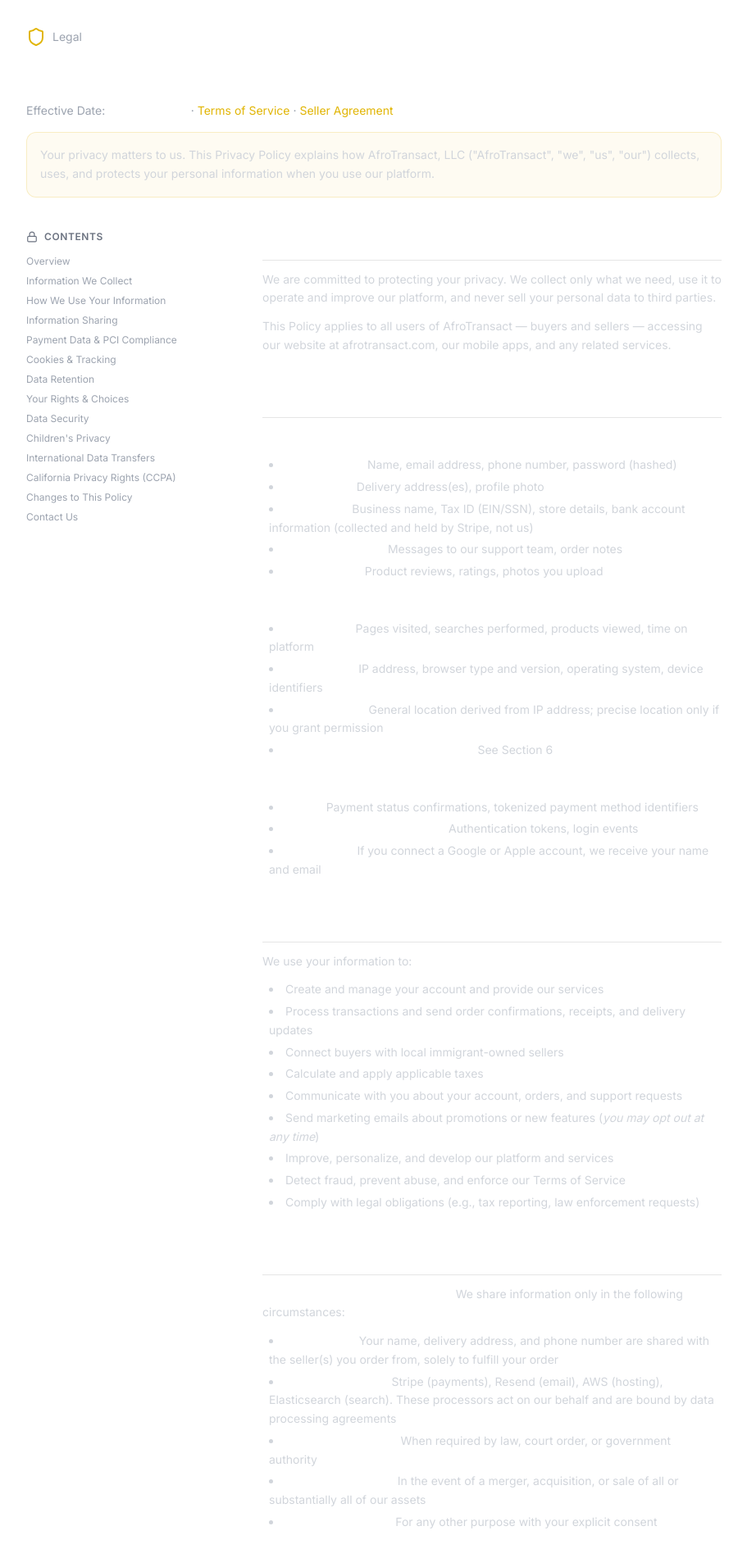
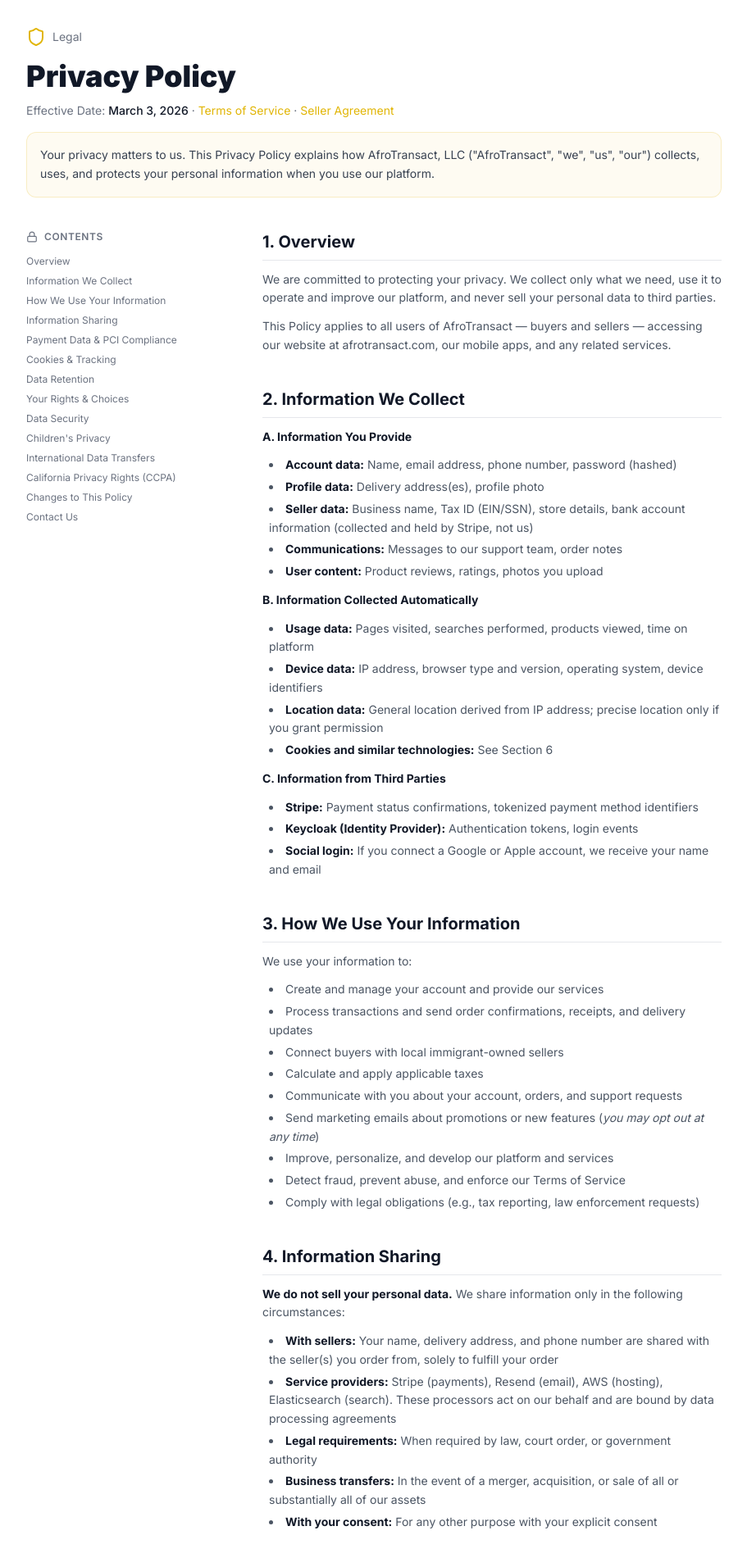
Before and after one commit to billionairedev24/afrotransact-v2-ui, a Next.js app: page /privacy in a window 1280 px wide. Shown: the part 60-1972 px from the top of the page at 82% size, without its empty margins (184-1095 px from the left). Built offline with nearby package versions, Linux system fonts and the light colour scheme; no server answers.

Commit message:
fix legal

```diff
--- a/app/(legal)/privacy/page.tsx
+++ b/app/(legal)/privacy/page.tsx
@@ -8,8 +8,8 @@
 function Section({ id, title, children }: { id: string; title: string; children: React.ReactNode }) {
   return (
     <section id={id} className="space-y-3 scroll-mt-20">
-      <h2 className="text-xl font-bold text-white border-b border-border pb-2">{title}</h2>
-      <div className="text-sm text-gray-300 leading-relaxed space-y-3">{children}</div>
+      <h2 className="text-xl font-bold text-gray-900 border-b border-gray-200 pb-2">{title}</h2>
+      <div className="text-sm text-gray-600 leading-relaxed space-y-3">{children}</div>
     </section>
   )
 }
@@ -37,17 +37,17 @@
       <div className="mb-10">
         <div className="flex items-center gap-2 mb-4">
           <Shield className="h-6 w-6 text-primary" />
-          <span className="text-sm text-gray-400">Legal</span>
+          <span className="text-sm text-gray-500">Legal</span>
         </div>
-        <h1 className="text-3xl sm:text-4xl font-black text-white">Privacy Policy</h1>
-        <p className="text-gray-400 mt-3 text-sm">
-          Effective Date: <span className="text-white">{EFFECTIVE_DATE}</span>
+        <h1 className="text-3xl sm:text-4xl font-black text-gray-900">Privacy Policy</h1>
+        <p className="text-gray-500 mt-3 text-sm">
+          Effective Date: <span className="font-medium text-gray-900">{EFFECTIVE_DATE}</span>
           {" · "}
           <Link href="/terms" className="text-primary hover:underline">Terms of Service</Link>
           {" · "}
           <Link href="/seller-agreement" className="text-primary hover:underline">Seller Agreement</Link>
         </p>
-        <div className="mt-4 rounded-xl border border-primary/20 bg-primary/5 p-4 text-sm text-gray-300 leading-relaxed">
+        <div className="mt-4 rounded-xl border border-primary/20 bg-primary/5 p-4 text-sm text-gray-700 leading-relaxed">
           Your privacy matters to us. This Privacy Policy explains how {COMPANY} (&quot;AfroTransact&quot;,
           &quot;we&quot;, &quot;us&quot;, &quot;our&quot;) collects, uses, and protects your personal information when you use
           our platform.
@@ -65,7 +65,7 @@
               <a
                 key={item.id}
                 href={`#${item.id}`}
-                className="block text-xs text-gray-400 hover:text-primary transition-colors py-0.5"
+                className="block text-xs text-gray-500 hover:text-primary transition-colors py-0.5"
                 dangerouslySetInnerHTML={{ __html: item.label }}
               />
             ))}
@@ -86,26 +86,26 @@
           </Section>
 
           <Section id="what-we-collect" title="2. Information We Collect">
-            <p><strong className="text-white">A. Information You Provide</strong></p>
+            <p><strong className="text-gray-900">A. Information You Provide</strong></p>
             <ul className="list-disc list-inside space-y-1 pl-2">
-              <li><strong className="text-white">Account data:</strong> Name, email address, phone number, password (hashed)</li>
-              <li><strong className="text-white">Profile data:</strong> Delivery address(es), profile photo</li>
-              <li><strong className="text-white">Seller data:</strong> Business name, Tax ID (EIN/SSN), store details, bank account information (collected and held by Stripe, not us)</li>
-              <li><strong className="text-white">Communications:</strong> Messages to our support team, order notes</li>
-              <li><strong className="text-white">User content:</strong> Product reviews, ratings, photos you upload</li>
+              <li><strong className="text-gray-900">Account data:</strong> Name, email address, phone number, password (hashed)</li>
+              <li><strong className="text-gray-900">Profile data:</strong> Delivery address(es), profile photo</li>
+              <li><strong className="text-gray-900">Seller data:</strong> Business name, Tax ID (EIN/SSN), store details, bank account information (collected and held by Stripe, not us)</li>
+              <li><strong className="text-gray-900">Communications:</strong> Messages to our support team, order notes</li>
+              <li><strong className="text-gray-900">User content:</strong> Product reviews, ratings, photos you upload</li>
             </ul>
-            <p><strong className="text-white">B. Information Collected Automatically</strong></p>
+            <p><strong className="text-gray-900">B. Information Collected Automatically</strong></p>
             <ul className="list-disc list-inside space-y-1 pl-2">
-              <li><strong className="text-white">Usage data:</strong> Pages visited, searches performed, products viewed, time on platform</li>
-              <li><strong className="text-white">Device data:</strong> IP address, browser type and version, operating system, device identifiers</li>
-              <li><strong className="text-white">Location data:</strong> General location derived from IP address; precise location only if you grant permission</li>
-              <li><strong className="text-white">Cookies and similar technologies:</strong> See Section 6</li>
+              <li><strong className="text-gray-900">Usage data:</strong> Pages visited, searches performed, products viewed, time on platform</li>
+              <li><strong className="text-gray-900">Device data:</strong> IP address, browser type and version, operating system, device identifiers</li>
+              <li><strong className="text-gray-900">Location data:</strong> General location derived from IP address; precise location only if you grant permission</li>
+              <li><strong className="text-gray-900">Cookies and similar technologies:</strong> See Section 6</li>
             </ul>
-            <p><strong className="text-white">C. Information from Third Parties</strong></p>
+            <p><strong className="text-gray-900">C. Information from Third Parties</strong></p>
             <ul className="list-disc list-inside space-y-1 pl-2">
-              <li><strong className="text-white">Stripe:</strong> Payment status confirmations, tokenized payment method identifiers</li>
-              <li><strong className="text-white">Keycloak (Identity Provider):</strong> Authentication tokens, login events</li>
-              <li><strong className="text-white">Social login:</strong> If you connect a Google or Apple account, we receive your name and email</li>
+              <li><strong className="text-gray-900">Stripe:</strong> Payment status confirmations, tokenized payment method identifiers</li>
+              <li><strong className="text-gray-900">Keycloak (Identity Provider):</strong> Authentication tokens, login events</li>
+              <li><strong className="text-gray-900">Social login:</strong> If you connect a Google or Apple account, we receive your name and email</li>
             </ul>
           </Section>
 
@@ -126,29 +126,29 @@
 
           <Section id="sharing" title="4. Information Sharing">
             <p>
-              <strong className="text-white">We do not sell your personal data.</strong> We share
+              <strong className="text-gray-900">We do not sell your personal data.</strong> We share
               information only in the following circumstances:
             </p>
             <ul className="list-disc list-inside space-y-1 pl-2">
               <li>
-                <strong className="text-white">With sellers:</strong> Your name, delivery address, and
+                <strong className="text-gray-900">With sellers:</strong> Your name, delivery address, and
                 phone number are shared with the seller(s) you order from, solely to fulfill your order
               </li>
               <li>
-                <strong className="text-white">Service providers:</strong> Stripe (payments), Resend
+                <strong className="text-gray-900">Service providers:</strong> Stripe (payments), Resend
                 (email), AWS (hosting), Elasticsearch (search). These processors act on our behalf and
                 are bound by data processing agreements
               </li>
               <li>
-                <strong className="text-white">Legal requirements:</strong> When required by law, court
+                <strong className="text-gray-900">Legal requirements:</strong> When required by law, court
                 order, or government authority
               </li>
               <li>
-                <strong className="text-white">Business transfers:</strong> In the event of a merger,
+                <strong className="text-gray-900">Business transfers:</strong> In the event of a merger,
                 acquisition, or sale of all or substantially all of our assets
               </li>
               <li>
-                <strong className="text-white">With your consent:</strong> For any other purpose with
+                <strong className="text-gray-900">With your consent:</strong> For any other purpose with
                 your explicit consent
               </li>
             </ul>
@@ -156,7 +156,7 @@
 
           <Section id="payments" title="5. Payment Data & PCI Compliance">
             <p>
-              <strong className="text-white">AfroTransact never stores, processes, or has access to
+              <strong className="text-gray-900">AfroTransact never stores, processes, or has access to
               your payment card details.</strong> All payment information is collected via Stripe&apos;s
               certified PCI DSS Level 1 infrastructure through a secure, encrypted iframe (Stripe
               Elements) that communicates directly between your browser and Stripe.
@@ -182,8 +182,8 @@
                 { type: "Marketing", desc: "Used to show relevant promotions (only with your consent)." },
               ].map((c) => (
                 <div key={c.type} className="flex gap-3">
-                  <span className="text-white font-semibold shrink-0 w-24">{c.type}</span>
-                  <span className="text-gray-400">{c.desc}</span>
+                  <span className="text-gray-900 font-semibold shrink-0 w-24">{c.type}</span>
+                  <span className="text-gray-500">{c.desc}</span>
                 </div>
               ))}
             </div>
@@ -217,12 +217,12 @@
           <Section id="rights" title="8. Your Rights & Choices">
             <p>Depending on your jurisdiction, you may have the following rights:</p>
             <ul className="list-disc list-inside space-y-1 pl-2">
-              <li><strong className="text-white">Access:</strong> Request a copy of the personal data we hold about you</li>
-              <li><strong className="text-white">Correction:</strong> Request correction of inaccurate or incomplete data</li>
-              <li><strong className="text-white">Deletion:</strong> Request deletion of your personal data (subject to legal retention requirements)</li>
-              <li><strong className="text-white">Portability:</strong> Receive your data in a structured, machine-readable format</li>
-              <li><strong className="text-white">Opt-out of marketing:</strong> Unsubscribe from marketing emails via the link in any email or in account settings</li>
-              <li><strong className="text-white">Do Not Track:</strong> We respect browser DNT signals for analytics tracking</li>
+              <li><strong className="text-gray-900">Access:</strong> Request a copy of the personal data we hold about you</li>
+              <li><strong className="text-gray-900">Correction:</strong> Request correction of inaccurate or incomplete data</li>
+              <li><strong className="text-gray-900">Deletion:</strong> Request deletion of your personal data (subject to legal retention requirements)</li>
+              <li><strong className="text-gray-900">Portability:</strong> Receive your data in a structured, machine-readable format</li>
+              <li><strong className="text-gray-900">Opt-out of marketing:</strong> Unsubscribe from marketing emails via the link in any email or in account settings</li>
+              <li><strong className="text-gray-900">Do Not Track:</strong> We respect browser DNT signals for analytics tracking</li>
             </ul>
             <p>
               To exercise these rights, contact us at{" "}
@@ -289,7 +289,7 @@
               <li>Right to limit use of sensitive personal information</li>
             </ul>
             <p>
-              <strong className="text-white">We do not sell personal information</strong> as defined
+              <strong className="text-gray-900">We do not sell personal information</strong> as defined
               under the CCPA. To submit a verifiable consumer request, contact us at{" "}
               <a href={`mailto:${CONTACT_EMAIL}`} className="text-primary hover:underline">
                 {CONTACT_EMAIL}
@@ -307,8 +307,8 @@
 
           <Section id="contact" title="14. Contact Us">
             <p>For privacy-related questions, requests, or concerns:</p>
-            <div className="rounded-xl border border-border bg-card p-4 space-y-1">
-              <p className="font-semibold text-white">{COMPANY} — Privacy Team</p>
+            <div className="rounded-xl border border-gray-200 bg-gray-50 p-4 space-y-1">
+              <p className="font-semibold text-gray-900">{COMPANY} — Privacy Team</p>
               <p>Austin, Texas, United States</p>
               <p>
                 Email:{" "}
```
Also changed, not shown: app/(legal)/seller-agreement/page.tsx (+31 -31 lines), app/(legal)/terms/page.tsx (+17 -17 lines).
